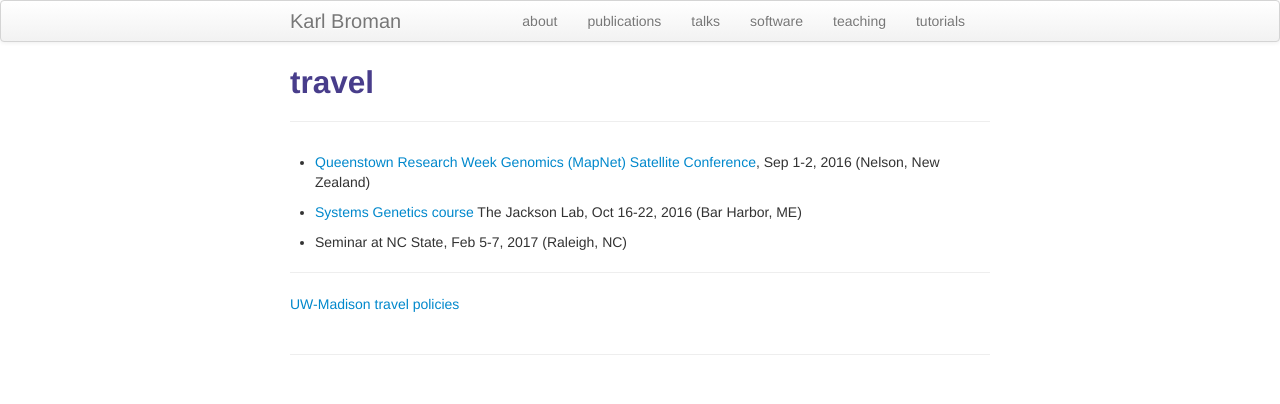
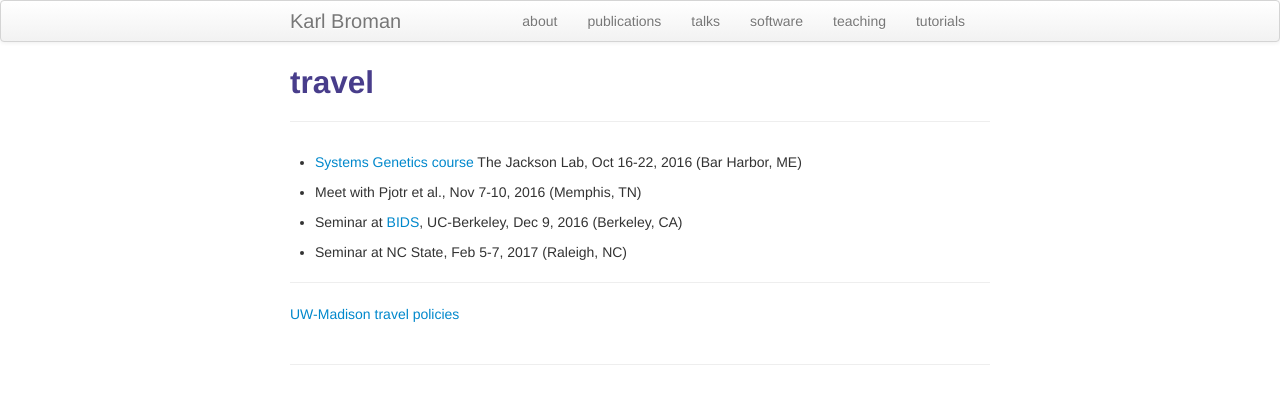
Before and after one commit to kbroman/kbroman.github.io, a Jekyll site: the page built from pages/travel.md, in a window 1280 px wide. Shown: the top 404 px of the page. Built offline with Jekyll 4.4.1, drawn with Linux system fonts in a browser that asks for light colours.

Commit message:
Update travel page

```diff
--- a/pages/travel.md
+++ b/pages/travel.md
@@ -254,13 +254,17 @@ title: travel
 - [JSM 2016](http://www.amstat.org/meetings/jsm/2016), July 31-Aug 4,
   2016 (Chicago, IL)
 
--->
-
 - [Queenstown Research Week Genomics (MapNet) Satellite Conference](http://www.queenstownresearchweek.org/),
   Sep 1-2, 2016 (Nelson, New Zealand)
 
+-->
+
 - [Systems Genetics course](https://www.jax.org/education-and-learning/education-calendar/2016/october/short-course-on-systems-genetics)
   The Jackson Lab, Oct 16-22, 2016 (Bar Harbor, ME)
+
+- Meet with Pjotr et al., Nov 7-10, 2016 (Memphis, TN)
+
+- Seminar at [BIDS](https://bids.berkeley.edu/), UC-Berkeley, Dec 9, 2016 (Berkeley, CA)
 
 - Seminar at NC State, Feb 5-7, 2017 (Raleigh, NC)
 
```
